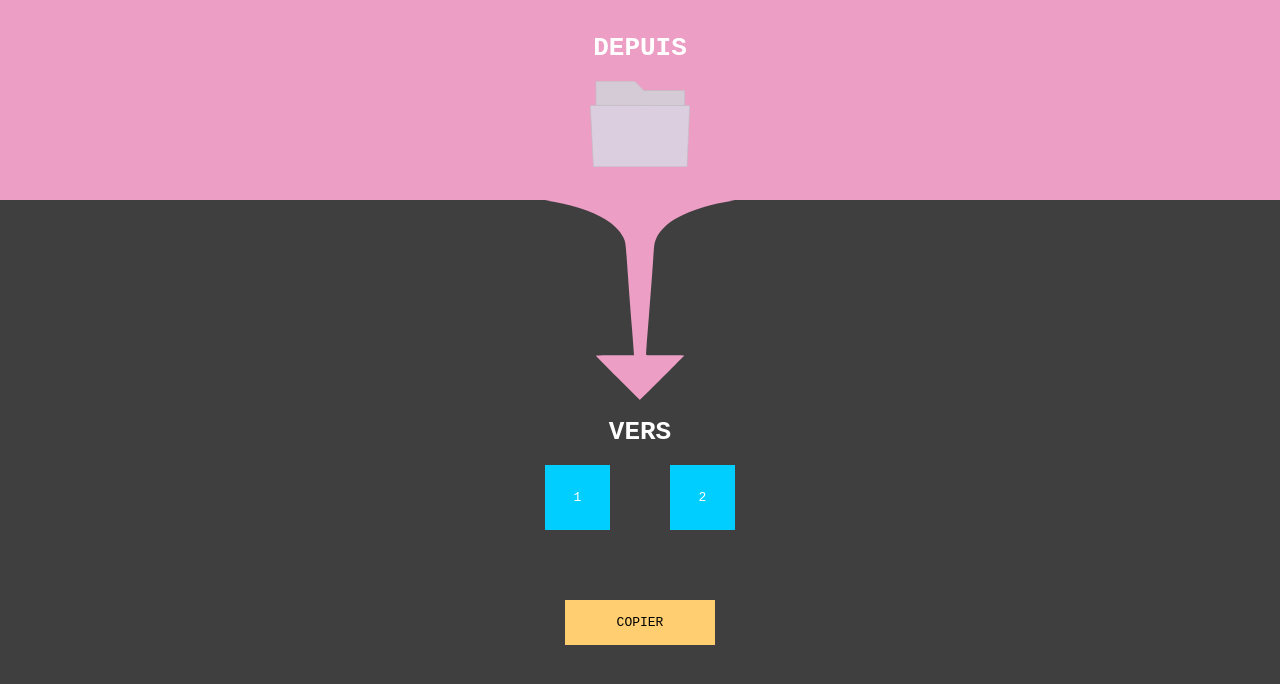
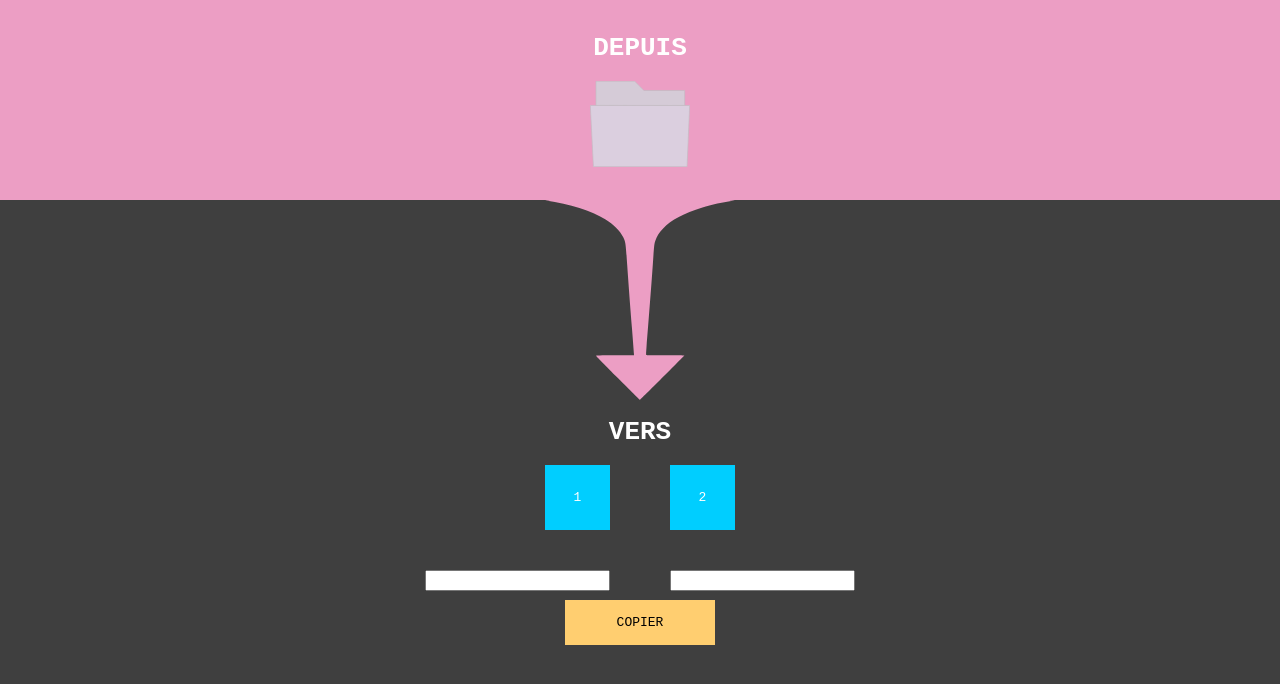
Before and after one commit to fossabot/Hozon, a website: page src/index.html in a window 1280 px wide. Drawn offline with Linux system fonts and the light colour scheme.

Commit message:
Ajoute possibilité de changer la destination de copie à la main

```diff
--- a/src/index.html
+++ b/src/index.html
@@ -23,7 +23,7 @@
       var copyPath = dialog.showOpenDialog({
         properties: ['openDirectory']
       });
-      document.getElementById('copy-path-one').innerHTML = copyPath;
+      document.getElementById('copy-path-one').setAttribute("value", copyPath);
       document.getElementsByName('copy-path-one').value = copyPath;
       console.log(copyPath);
     }
@@ -34,7 +34,7 @@
       var copyPath = dialog.showOpenDialog({
         properties: ['openDirectory']
       });
-      document.getElementById('copy-path-two').innerHTML = copyPath;
+      document.getElementById('copy-path-two').setAttribute("value", copyPath);
       document.getElementsByName('copy-path-two').value = copyPath;
       console.log(copyPath);
     }
@@ -85,14 +85,18 @@
       <div class="copy-container">
         <div>
           <a class="copy-button" id="dest-button-one" onclick="getDestOne()">1</a>
-          <div id="copy-path-one" class="copy-path">
-
+          <div class="copy-path">
+            <form>
+              <input id="copy-path-one" type="text" value=""/>
+            </form>
           </div>
         </div>
         <div>
           <a class="copy-button" id="dest-button-two" onclick="getDestTwo()">2</a>
-          <div id="copy-path-two" class="copy-path">
-
+          <div class="copy-path">
+            <form>
+              <input id="copy-path-two" type="text" value="" />
+            </form>
           </div>
         </div>
       </div>
```
